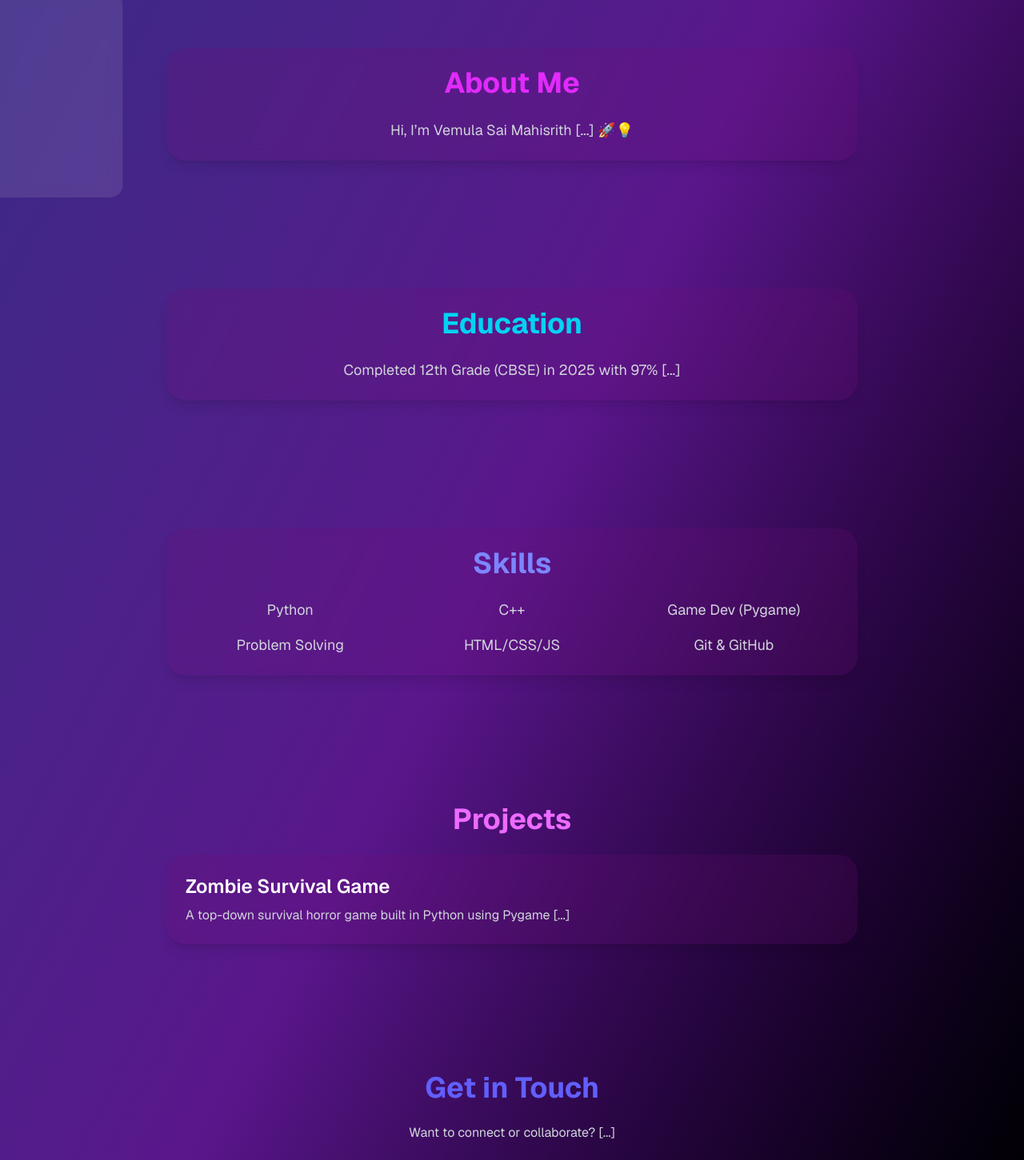
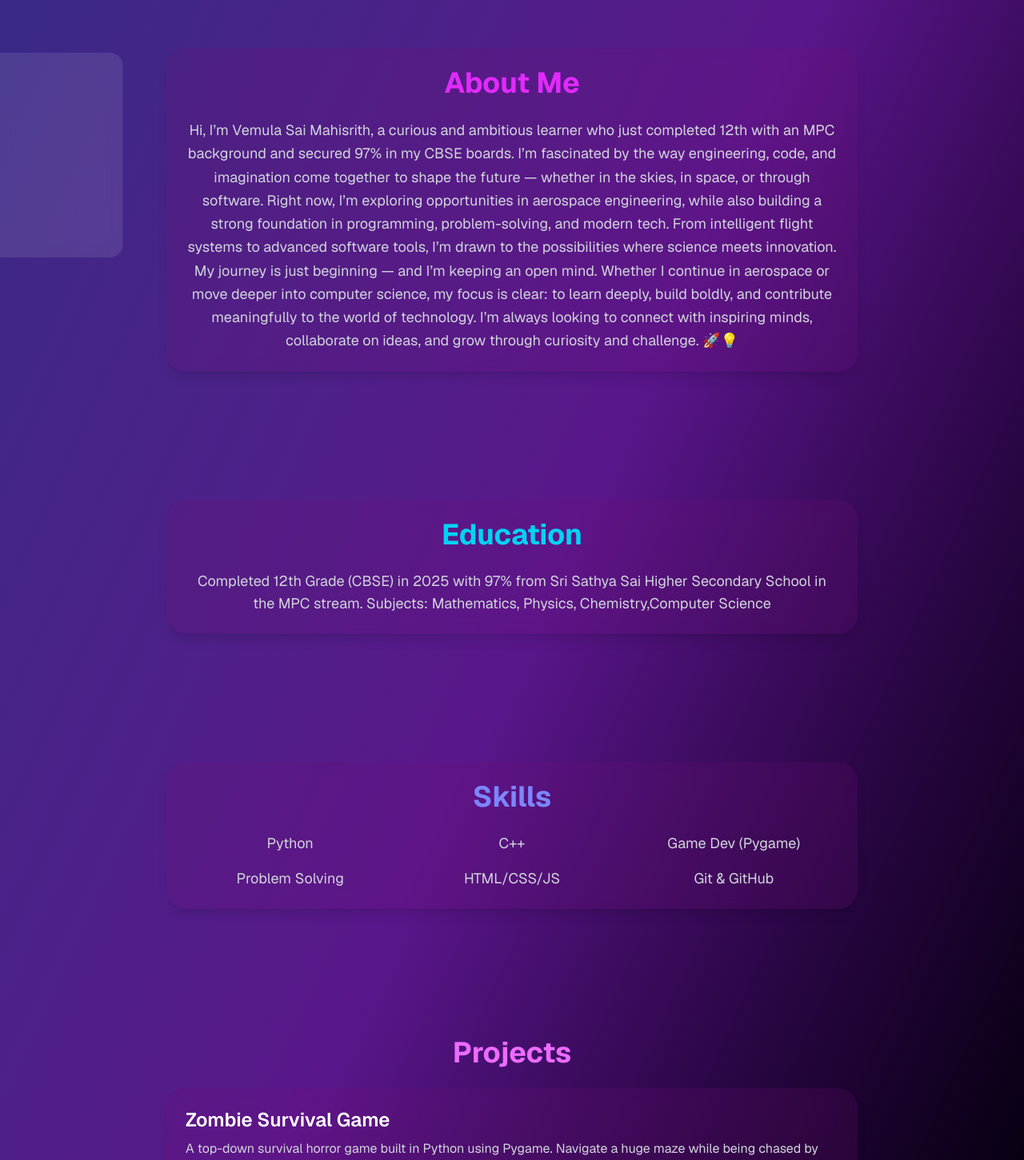
Before and after one commit to MahiV2007/my-portfolio, a Next.js app: page / in a window 1280 px wide. Shown: the part 552-2003 px from the top of the page at 80% size. Built offline with nearby package versions, Linux system fonts and the light colour scheme.

Commit message:
Refactor Home component structure for improved readability

```diff
--- a/src/app/page.tsx
+++ b/src/app/page.tsx
@@ -141,7 +141,19 @@ export default function Home() {
         <div className={sectionBoxClass}>
           <h2 className="text-4xl font-bold mb-6 text-fuchsia-500 text-center">About Me</h2>
           <p className="text-gray-300 leading-relaxed text-lg text-center">
-            Hi, I’m Vemula Sai Mahisrith [...] 🚀💡
+            Hi, I’m Vemula Sai Mahisrith, a curious and ambitious learner who just completed 12th with an MPC background and secured 97% in my CBSE boards.
+
+I’m fascinated by the way engineering, code, and imagination come together to shape the future — whether in the skies, in space, or through software.
+
+Right now, I’m exploring opportunities in aerospace engineering, while also building a strong foundation in programming, problem-solving, and modern tech.
+
+From intelligent flight systems to advanced software tools, I’m drawn to the possibilities where science meets innovation.
+
+My journey is just beginning — and I’m keeping an open mind. Whether I continue in aerospace or move deeper into computer science, my focus is clear: to learn deeply, build boldly, and contribute meaningfully to the world of technology.
+
+I’m always looking to connect with inspiring minds, collaborate on ideas, and grow through curiosity and challenge. 🚀💡
+
+
           </p>
         </div>
       </motion.section>
@@ -150,7 +162,9 @@ export default function Home() {
       <motion.section id="education" {...getSectionProps('right')} className={`max-w-4xl mx-auto py-20 px-4 ${getSectionProps('right').className}`}>
         <div className={sectionBoxClass + " text-center"}>
           <h2 className="text-4xl font-bold mb-6 text-cyan-400">Education</h2>
-          <p className="text-lg text-gray-300">Completed 12th Grade (CBSE) in 2025 with 97% [...]</p>
+          <p className="text-lg text-gray-300">Completed 12th Grade (CBSE) in 2025 with 97% from Sri Sathya Sai Higher Secondary School in the MPC stream.
+
+        Subjects: Mathematics, Physics, Chemistry,Computer Science</p>
         </div>
       </motion.section>
 
@@ -169,14 +183,26 @@ export default function Home() {
         <h2 className="text-4xl font-bold mb-6 text-fuchsia-400 text-center">Projects</h2>
         <div className={sectionBoxClass}>
           <h3 className="text-2xl font-semibold mb-2">Zombie Survival Game</h3>
-          <p className="text-gray-300">A top-down survival horror game built in Python using Pygame [...]</p>
+          <p className="text-gray-300">A top-down survival horror game built in Python using Pygame.
+Navigate a huge maze while being chased by animated zombie sprites.
+Collect keys to unlock the final exit door while avoiding enemies.
+Features:
+
+Collectible shields that temporarily despawn zombies
+
+A minimap
+
+Animated effects
+
+Strategic AI enemy behavior</p>
         </div>
       </motion.section>
 
       {/* Contact */}
       <motion.section id="contact" {...getSectionProps('left')} className={`max-w-3xl mx-auto py-20 px-4 text-center ${getSectionProps('left').className}`}>
         <h2 className="text-4xl font-bold mb-6 text-indigo-500">Get in Touch</h2>
-        <p className="text-gray-300 mb-6">Want to connect or collaborate? [...]</p>
+        <p className="text-gray-300 mb-6">Want to connect or collaborate? Reach me at
+✉️ sai.mahisrithv@outlook.com</p>
         <form action="https://formsubmit.co/sai.mahisrithv@outlook.com" method="POST" className="grid gap-4 text-left">
           <input type="hidden" name="_captcha" value="false" />
           <input type="hidden" name="_template" value="box" />
```
